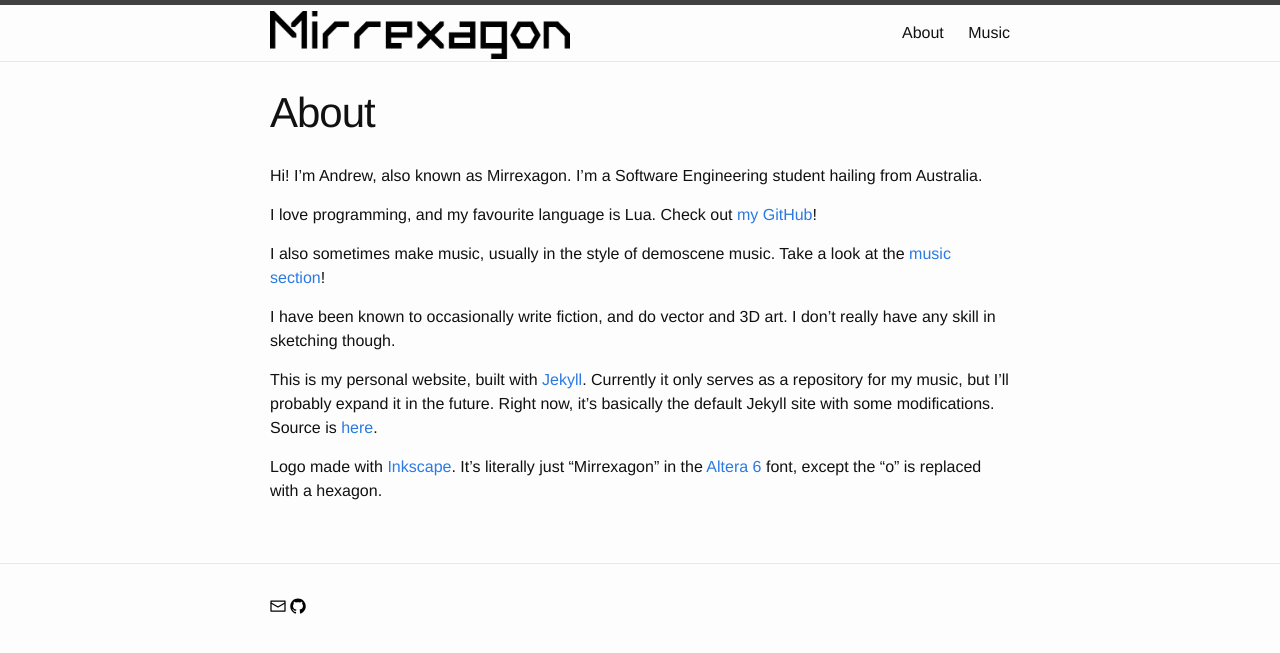
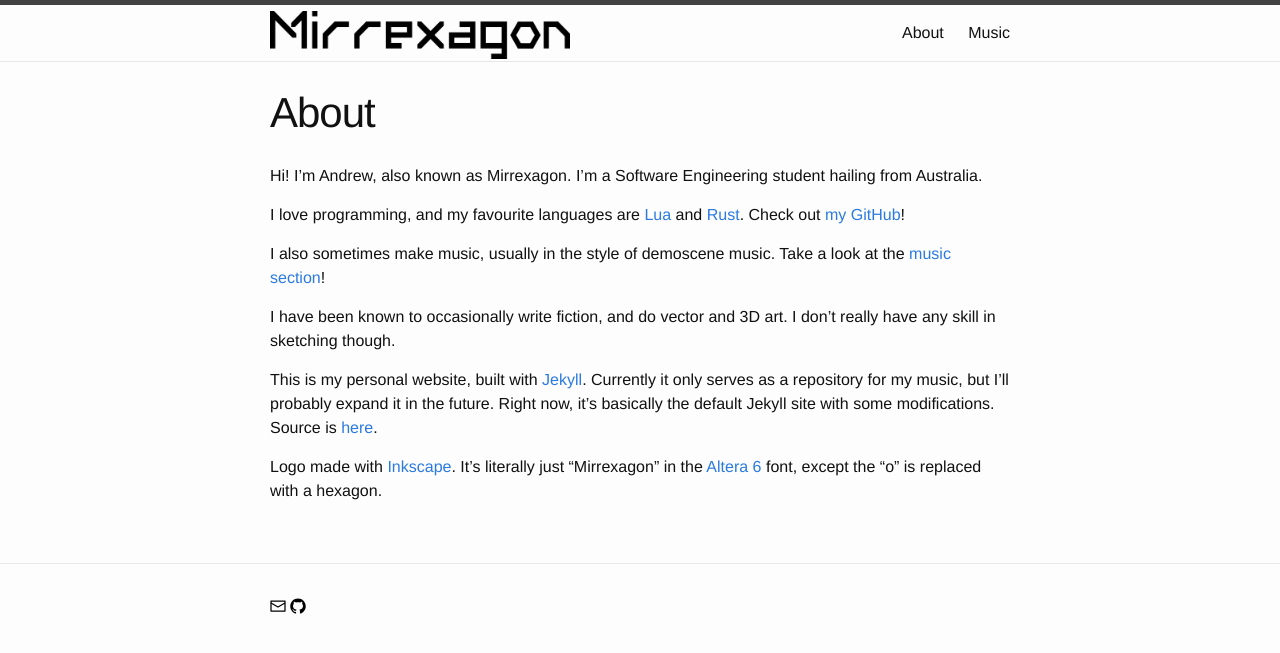
Before and after one commit to legospacy/legospacy.github.io, a Jekyll site: the page built from about.md, in a window 1280 px wide. Shown: the top 653 px of the page. Built offline with Jekyll 4.4.1, drawn with Linux system fonts in a browser that asks for light colours.

Commit message:
Add Rust as favorite language

```diff
--- a/about.md
+++ b/about.md
@@ -6,7 +6,7 @@ permalink: /about/
 
 Hi! I'm Andrew, also known as Mirrexagon. I'm a Software Engineering student hailing from Australia.
 
-I love programming, and my favourite language is Lua. Check out [my GitHub](https://github.com/{{ site.github_username }})!
+I love programming, and my favourite languages are [Lua](https://www.lua.org/) and [Rust](https://www.rust-lang.org/). Check out [my GitHub](https://github.com/{{ site.github_username }})!
 
 I also sometimes make music, usually in the style of demoscene music. Take a look at the [music section]({{ site.baseurl }}/music/)!
 
```
